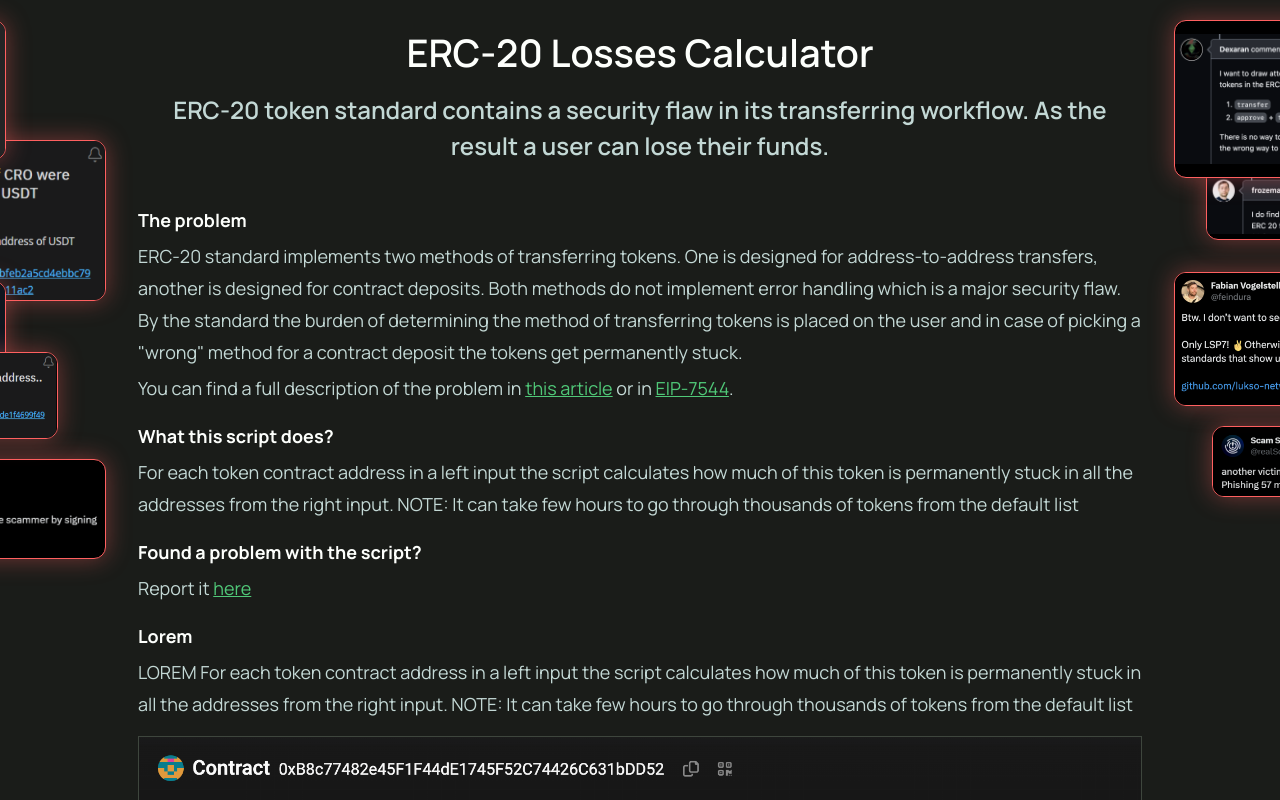
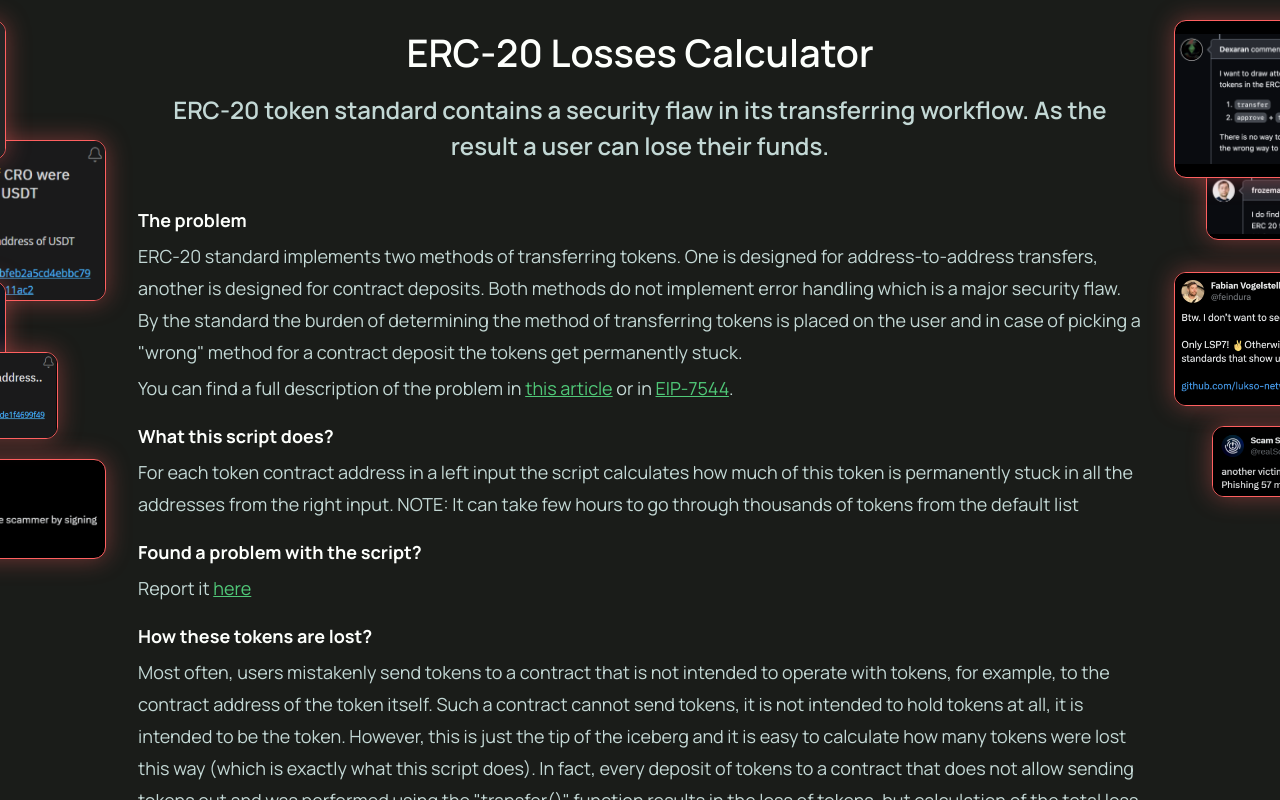
Before and after one commit to Dexaran/dexaran.github.io, a Next.js app in the folder erc20-losses-sources/: page / in a window 1280 px wide. Shown: the top 800 px of the page. Built offline with nearby package versions, Linux system fonts and the light colour scheme; what @web3modal/ethereum, wagmi, web3 would draw is missing.

Commit message:
Update Header.tsx

```diff
--- a/erc20-losses-sources/src/components/Header/Header.tsx
+++ b/erc20-losses-sources/src/components/Header/Header.tsx
@@ -55,18 +55,16 @@ export const Header = () => {
         <p>
           Report it{" "}
           <a
-            href="https://github.com/Dexaran/dexaran.github.io"
+            href="https://github.com/Dexaran/dexaran.github.io/issues/new"
             target="_blank"
             rel="noopener noreferrer"
           >
             here
           </a>
         </p>
-        <h3>Lorem</h3>
+        <h3>How these tokens are lost?</h3>
         <p>
-          LOREM For each token contract address in a left input the script calculates how much of
-          this token is permanently stuck in all the addresses from the right input. NOTE: It can
-          take few hours to go through thousands of tokens from the default list
+          Most often, users mistakenly send tokens to a contract that is not intended to operate with tokens, for example, to the contract address of the token itself. Such a contract cannot send tokens, it is not intended to hold tokens at all, it is intended to be the token. However, this is just the tip of the iceberg and it is easy to calculate how many tokens were lost this way (which is exactly what this script does). In fact, every deposit of tokens to a contract that does not allow sending tokens out and was performed using the "transfer()" function results in the loss of tokens, but calculation of the total loss amount would require an analysis of all transactions in the entire history of Ethereum.
         </p>
         <img
           className={styles.screenshot}
```
